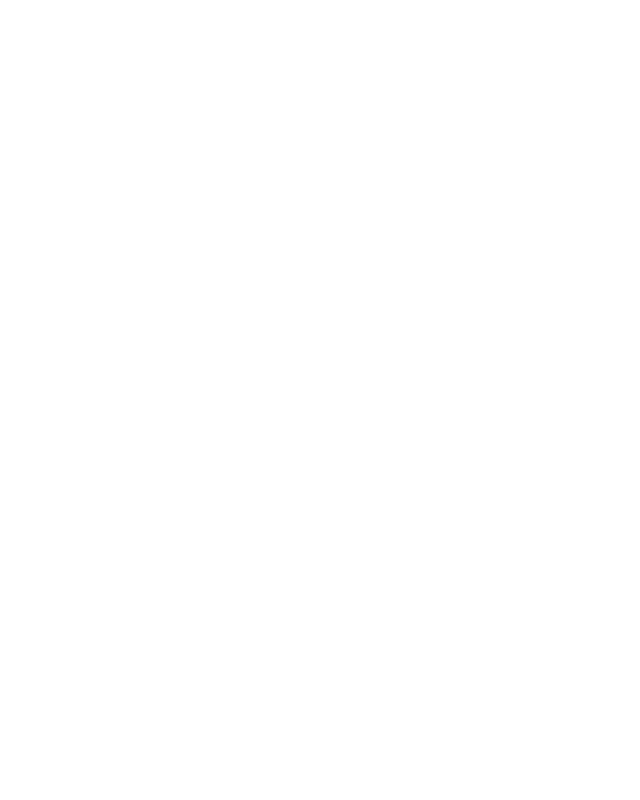
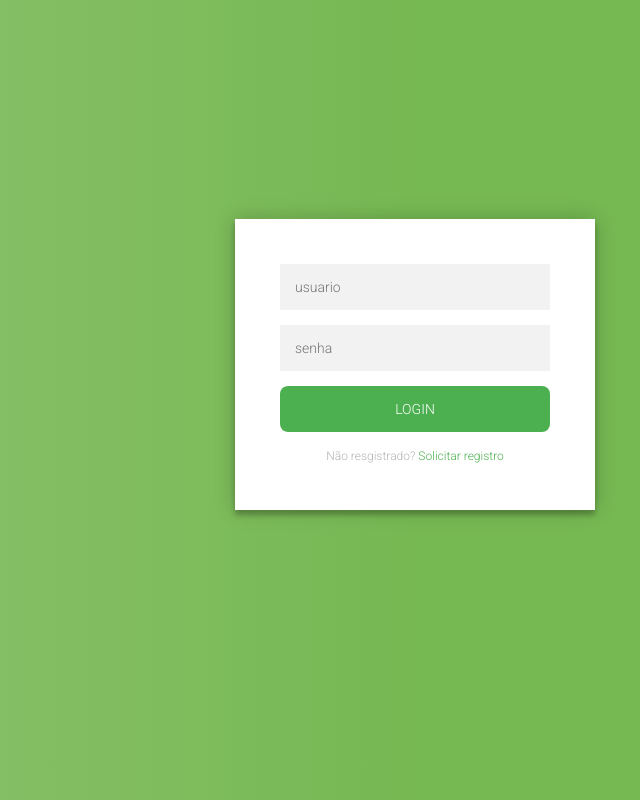
Before and after one commit to marcosfnsc/ubrep, a React (Vite) app in the folder frontend/: page / in a window 1280 px wide. Shown: the whole page, without its empty margins (225-865 px from the left). Built offline with nearby package versions, Linux system fonts and the light colour scheme.

Commit message:
criado pagina de login

```diff
--- a/frontend/src/App.tsx
+++ b/frontend/src/App.tsx
@@ -1,8 +1,10 @@
 import './App.css'
+import LoginPage from './pages/login'
 
 function App() {
   return (
     <>
+    <LoginPage />
     </>
   )
 }
--- /dev/null
+++ b/frontend/src/pages/login.css
@@ -0,0 +1,62 @@
+@import url(https://fonts.googleapis.com/css?family=Roboto:300);
+
+.login-page {
+  width: 360px;
+  padding: 8% 0 0;
+  margin: auto;
+}
+.form {
+  position: relative;
+  z-index: 1;
+  background: #FFFFFF;
+  max-width: 360px;
+  margin: 0 auto 100px;
+  padding: 45px;
+  text-align: center;
+  box-shadow: 0 0 20px 0 rgba(0, 0, 0, 0.2), 0 5px 5px 0 rgba(0, 0, 0, 0.24);
+}
+.form input {
+  font-family: "Roboto", sans-serif;
+  color: black;
+  outline: 0;
+  background: #f2f2f2;
+  width: 100%;
+  border: 0;
+  margin: 0 0 15px;
+  padding: 15px;
+  box-sizing: border-box;
+  font-size: 14px;
+}
+.form button {
+  font-family: "Roboto", sans-serif;
+  text-transform: uppercase;
+  outline: 0;
+  background: #4CAF50;
+  width: 100%;
+  border: 0;
+  padding: 15px;
+  color: #FFFFFF;
+  font-size: 14px;
+  -webkit-transition: all 0.3 ease;
+  transition: all 0.3 ease;
+  cursor: pointer;
+}
+.form button:hover,.form button:active,.form button:focus {
+  background: #43A047;
+}
+.form .message {
+  margin: 15px 0 0;
+  color: #b3b3b3;
+  font-size: 12px;
+}
+.form .message a {
+  color: #4CAF50;
+  text-decoration: none;
+}
+body {
+  background: rgb(141,194,111);
+  background: linear-gradient(90deg, rgba(141,194,111,1) 0%, rgba(118,184,82,1) 50%);
+  font-family: "Roboto", sans-serif;
+  -webkit-font-smoothing: antialiased;
+  -moz-osx-font-smoothing: grayscale;
+}
--- /dev/null
+++ b/frontend/src/pages/login.tsx
@@ -0,0 +1,18 @@
+import './login.css'
+
+function LoginPage() {
+  return (
+    <div className ="login-page">
+      <div className ="form">
+        <form className ="login-form">
+          <input type="text" placeholder="usuario"/>
+          <input type="password" placeholder="senha"/>
+          <button>login</button>
+          <p className ="message">Não resgistrado? <a href="#">Solicitar registro</a></p>
+        </form>
+      </div>
+    </div>
+  )
+}
+
+export default LoginPage
```
